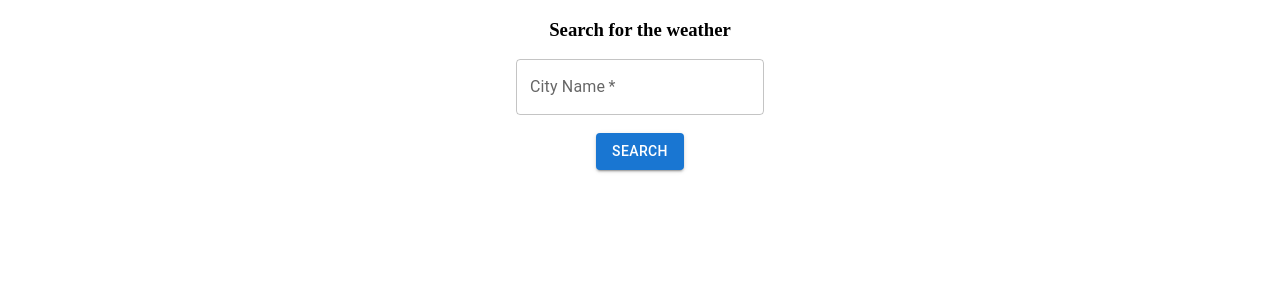
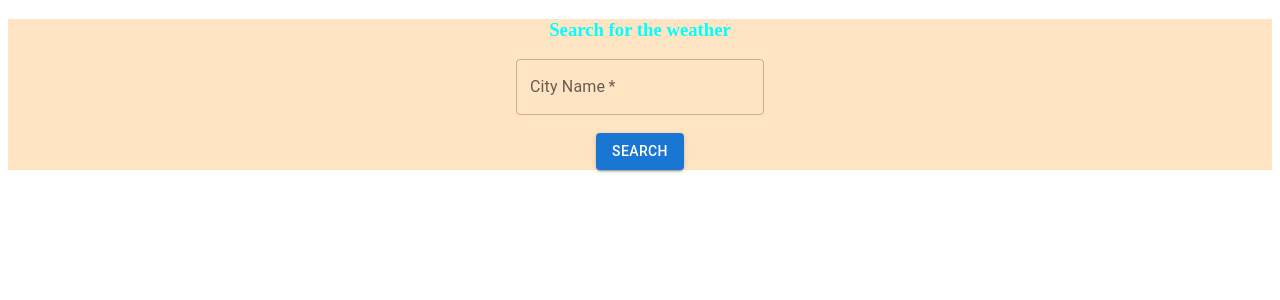
Before and after one commit to soodhardik31-cmyk/React-Mini-Project-weather-app-, a React (Vite) app: page / in a window 1280 px wide. Shown: the top 300 px of the page. Built offline with nearby package versions, Linux system fonts and the light colour scheme.

Commit message:
add littlebit styling

```diff
--- a/src/SearchBox.css
+++ b/src/SearchBox.css
@@ -1,3 +1,5 @@
 .SearchBox{
     text-align: center;
+    color: aqua;
+    background-color: bisque;
 }
```
